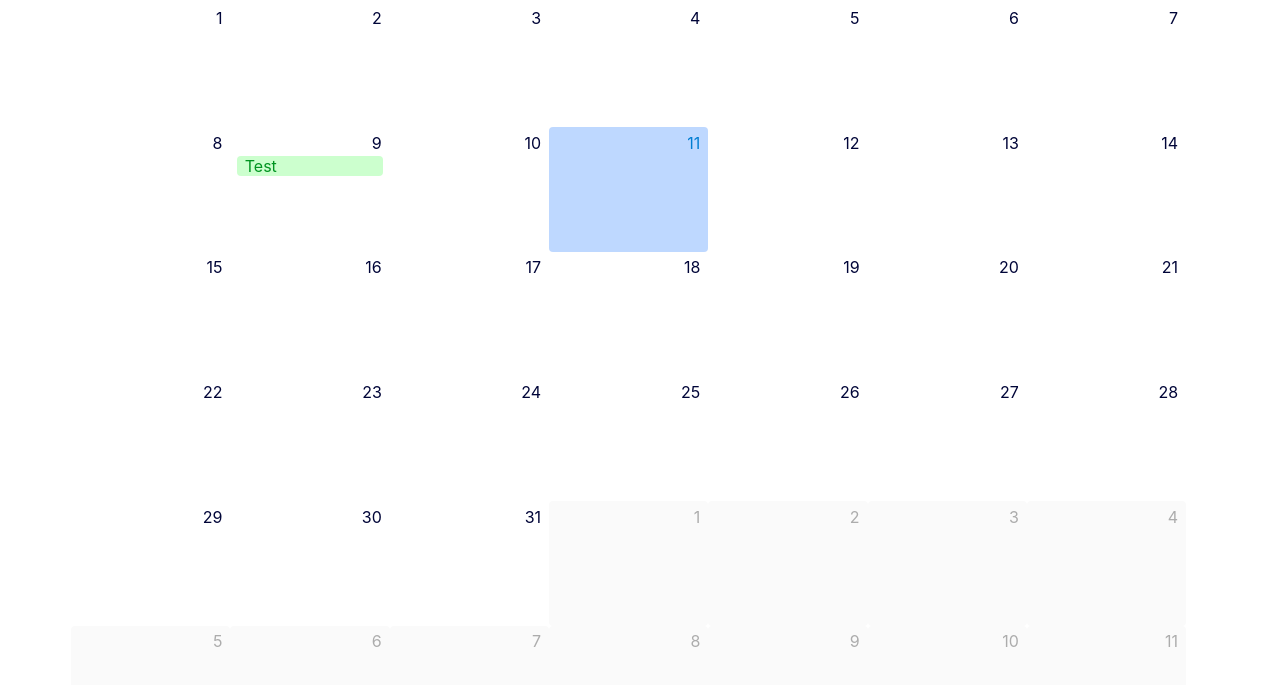
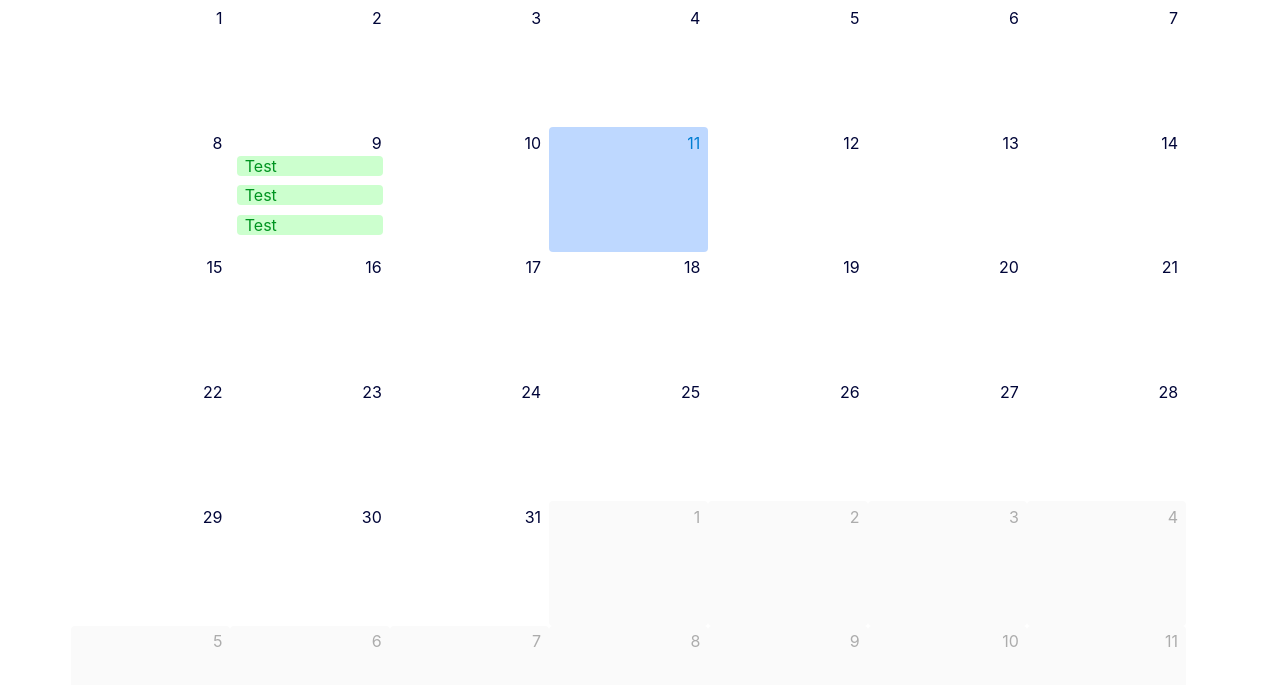
Before and after one commit to cjgmj/tCalendar, a plain HTML site: page index.html in a window 1280 px wide. Shown: the part 137-822 px from the top of the page. Drawn offline with Linux system fonts and the light colour scheme.

Commit message:
Mostrar eventos dinámico

```diff
--- a/index.html
+++ b/index.html
@@ -27,6 +27,16 @@
                 month: 10,
                 year: 2018,
                 eventCalendar: "Test"
+            }, {
+                day: 9,
+                month: 10,
+                year: 2018,
+                eventCalendar: "Test"
+            }, {
+                day: 9,
+                month: 10,
+                year: 2018,
+                eventCalendar: "Test"
             }]);
 
         });
--- a/js/tCalendar.js
+++ b/js/tCalendar.js
@@ -8,11 +8,17 @@ var EventCalendar = /** @class */ (function () {
     }
     return EventCalendar;
 }());
+var eventsGrouped = new Map();
+var eventsMoreOne = [];
+var charged = false;
+var eventsCalendar = [];
 var initCalendar = function (id, eventsCalendar) {
     $("#" + id).html(genCalendar());
     responsiveHeight();
     addEventsCalendar(eventsCalendar);
+    displayEvents();
     $(window).resize(responsiveHeight);
+    charged = true;
 };
 var genCalendar = function () {
     var MONTHS = ["Enero", "Febrero", "Marzo", "Abril", "Mayo", "Junio", "Julio", "Agosto", "Septiembre", "Octubre", "Noviembre", "Diciembre"];
@@ -64,7 +70,7 @@ var genCalendar = function () {
     return result;
 };
 var addEventsCalendar = function (eventsCalendar) {
-    var eventsGrouped = new Map();
+    eventsCalendar = eventsCalendar;
     for (var _i = 0, eventsCalendar_1 = eventsCalendar; _i < eventsCalendar_1.length; _i++) {
         var eventCalendar = eventsCalendar_1[_i];
         var key = eventCalendar.year + "-" + eventCalendar.month + "-" + eventCalendar.day;
@@ -75,29 +81,10 @@ var addEventsCalendar = function (eventsCalendar) {
         else {
             eventsGrouped.set(key, (value + 1));
         }
-    }
-    var lastKey = "";
-    for (var _a = 0, eventsCalendar_2 = eventsCalendar; _a < eventsCalendar_2.length; _a++) {
-        var eventCalendar = eventsCalendar_2[_a];
-        var key = eventCalendar.year + "-" + eventCalendar.month + "-" + eventCalendar.day;
-        var value = eventsGrouped.get(key);
-        if (typeof value !== "undefined") {
-            var tdHeight = $("#" + key).height();
-            if (typeof tdHeight !== "undefined") {
-                if (value * 22 > tdHeight) {
-                    if (lastKey === key) {
-                        continue;
-                    }
-                    eventCalendar.eventCalendar = value + " eventos";
-                }
-                addEventCalendar(eventCalendar);
-                if (tdHeight < 50)
-                    $(".event").css("display", "none");
-                else
-                    $(".event").css("display", "block");
-            }
+        if (eventsMoreOne.indexOf(key) === -1) {
+            eventsMoreOne.push(key);
         }
-        lastKey = key;
+        addEventCalendar(eventCalendar);
     }
 };
 var addEventCalendar = function (eventCalendar) {
@@ -113,4 +100,29 @@ var responsiveHeight = function () {
         else
             $(".event").css("display", "block");
     }
+    if (charged) {
+        displayEvents();
+    }
 };
+var displayEvents = function () {
+    for (var _i = 0, eventsMoreOne_1 = eventsMoreOne; _i < eventsMoreOne_1.length; _i++) {
+        var idEvent = eventsMoreOne_1[_i];
+        var value = eventsGrouped.get(idEvent);
+        var tdHeight = $("#" + idEvent).height();
+        if (typeof tdHeight !== "undefined" && typeof value !== "undefined") {
+            if (tdHeight < 50) {
+                $(".event").css("display", "none");
+                break;
+            }
+            if ((value * 22) > (tdHeight - 40)) {
+                console.log("hola");
+                $("#" + idEvent + " > p").css("display", "none");
+                $("#" + idEvent).append("<p class=\"event\" id=\"eventGroup\">" + value + " eventos</p>");
+            }
+            else {
+                $("#" + idEvent + " > p").css("display", "block");
+                $("#eventGroup").remove();
+            }
+        }
+    }
+};
```
Also changed, not shown: 1 other file.
